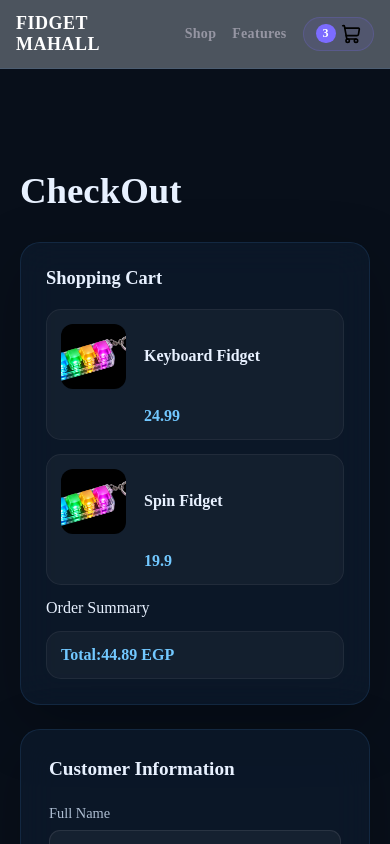
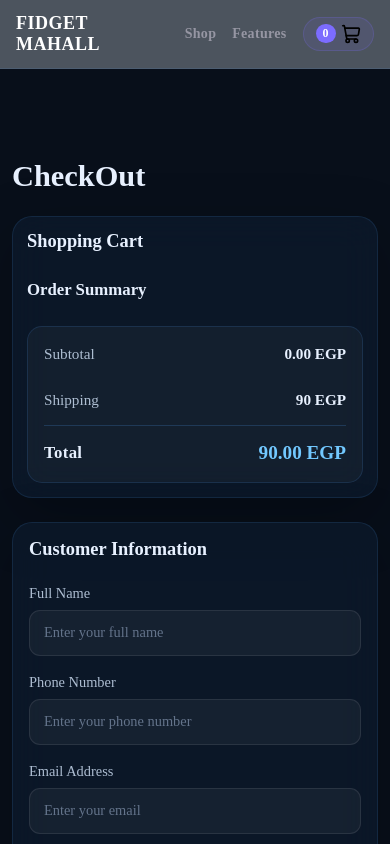
Before and after one commit to FrontEndByAbdelrahman/fidget-mahall, a React (Vite) app: page /checkout in a window 390 px wide. Shown: the top 844 px of the page. Built offline with nearby package versions, Linux system fonts and the light colour scheme.

Commit message:
checkOutSTyle

```diff
--- a/src/App.jsx
+++ b/src/App.jsx
@@ -1,4 +1,4 @@
-import { useState } from 'react'
+import { useState, useEffect } from 'react'
 import { Routes, Route } from 'react-router-dom'
 import { CartContext } from './context/Cart'
 import { useContext } from 'react'
@@ -10,28 +10,17 @@ import Features from './Features'
 import Footer from './Footer'
 import ProductDetail from './ProductDetail'
 import CheckOut from './CheckOut'
-import keyboardFidget from "./assets/keyboardFidget.jpeg";
+
 function App() {
-   const [cart, setCart] = useState([
-    {
-        id: 1,
-        name: "Keyboard Fidget",
-        description: "...",
-        image: keyboardFidget,
-        price: 24.99,
-        badge: "NEW",
-        quantity: 1
-    },
-    {
-        id: 2,
-        name: "Spin Fidget",
-        description: "...",
-        image: keyboardFidget,
-        price: 19.9,
-        badge: "POPULAR",
-        quantity: 2
-    }
-]);
+    const [cart, setCart] = useState(() => {
+        const savedCart = localStorage.getItem('cart')
+        return savedCart ? JSON.parse(savedCart) : []
+    })
+
+    useEffect(() => {
+        localStorage.setItem('cart', JSON.stringify(cart))
+    }, [cart])
+
     return (
         <CartContext.Provider value={{ cart, setCart }}>
         <>
--- a/src/CheckOut.jsx
+++ b/src/CheckOut.jsx
@@ -4,27 +4,74 @@
  import { CartContext } from './context/Cart'
    function CheckOut(){
     const { cart, setCart } = useContext(CartContext)
+
+    const handleQuantityChange = (id, newQuantity) => {
+      if (newQuantity < 1) return;
+      setCart(cart.map(item =>
+        item.id === id ? { ...item, quantity: newQuantity } : item
+      ));
+    };
+
+    const handleRemoveItem = (id) => {
+      setCart(cart.filter(item => item.id !== id));
+    };
+
+    const subtotal = cart.reduce((sum, item) => sum + item.price * item.quantity, 0);
+    const shipping = 90;
+    const orderTotal = subtotal + shipping;
+
     return (
       <div className="checkout-page">
           <h1>CheckOut</h1>
       <div className="checkout-container">
       <div className="checkout-left">
-   <p>Shopping Cart</p>
-   <div>
+   <p className="cart-section-title">Shopping Cart</p>
+   <div className="cart-items">
     {cart.map((item) => (
-      <div key={item.id}>
-        <img src={item.image} alt={item.name} />
-        <h2>{item.name}</h2>
-        <p>{item.price}</p>
-      </div>
+    <div className="checkout-product" key={item.id}>
+    <div className="product-media">
+      <img src={item.image} alt={item.name} />
+    </div>
+
+    <div className="product-body">
+        <div className="product-header">
+          <h2>{item.name}</h2>
+          <button
+            type="button"
+            className="remove-btn"
+            aria-label={`Remove ${item.name}`}
+            onClick={() => handleRemoveItem(item.id)}
+          >
+            ×
+          </button>
+        </div>
+        <p className="product-unit-price">{item.price} EGP each</p>
+        <div className="product-footer">
+          <div className="quantity-controls">
+            <button type="button" className="quantity-btn" aria-label="Decrease quantity" onClick={() => handleQuantityChange(item.id, item.quantity - 1)}>-</button>
+            <span className="quantity">{item.quantity}</span>
+            <button type="button" className="quantity-btn" aria-label="Increase quantity" onClick={() => handleQuantityChange(item.id, item.quantity + 1)}>+</button>
+          </div>
+          <p className="product-line-total">{item.price * item.quantity} EGP</p>
+        </div>
+    </div>
+</div>
     ))}
 
-    <p>Order Summary</p>
+    <p className="order-summary-title">Order Summary</p>
   <div className="order-summary">
-  <p className="total">
-    Total:
-    {cart.reduce((total, item) => total + item.price, 0)} EGP
-</p>
+        <p className="subtotal">
+          <span className="summary-label">Subtotal</span>
+          <span className="summary-value">{subtotal.toFixed(2)} EGP</span>
+        </p>
+        <p className="shipping">
+          <span className="summary-label">Shipping</span>
+          <span className="summary-value">{shipping} EGP</span>
+        </p>
+        <p className="total">
+          <span className="summary-label">Total</span>
+          <span className="summary-value">{orderTotal.toFixed(2)} EGP</span>
+        </p>
   </div>
    </div>
 
--- a/src/style/CheckOut.css
+++ b/src/style/CheckOut.css
@@ -12,22 +12,35 @@
     font-weight: 700;
 }
 
+/* =========================
+   Main Layout
+========================= */
+
 .checkout-container {
     max-width: 1200px;
     margin: auto;
+
     display: grid;
-    grid-template-columns: 1.6fr 0.9fr;
+    grid-template-columns: minmax(0, 1.6fr) minmax(300px, 0.9fr);
     gap: 24px;
+
+    align-items: start;
 }
 
-/* Left */
+/* =========================
+   Main Cards
+========================= */
+
 .checkout-left,
 .checkout-right {
     background: rgba(13, 27, 45, 0.72);
+
     border: 1px solid rgba(80, 160, 255, 0.12);
     border-radius: 20px;
+
     backdrop-filter: blur(18px);
     -webkit-backdrop-filter: blur(18px);
+
     box-shadow: 0 20px 60px rgba(0, 0, 0, 0.25);
 }
 
@@ -35,129 +48,240 @@
     padding: 25px;
 }
 
-.checkout-left > p {
+.checkout-right {
+    padding: 28px;
+    height: fit-content;
+}
+
+/* =========================
+   Shopping Cart Title
+========================= */
+
+.cart-section-title {
     margin: 0 0 20px;
     font-size: 1.15rem;
     font-weight: 600;
 }
 
-.checkout-left > div {
+/* =========================
+   Products Container
+========================= */
+
+.cart-items {
     display: flex;
     flex-direction: column;
     gap: 14px;
 }
 
-/* Product */
-.checkout-left > div > div {
+/* =========================
+   Product Card
+========================= */
+
+.checkout-product {
     display: grid;
-    grid-template-columns: 80px 1fr auto;
-    align-items: center;
-    gap: 18px;
-    padding: 14px;
+    grid-template-columns: 92px minmax(0, 1fr);
+    align-items: stretch;
+    gap: 16px;
+    padding: 16px;
     background: rgba(255, 255, 255, 0.035);
-    border: 1px solid rgba(255, 255, 255, 0.06);
-    border-radius: 15px;
+    border: 1px solid rgba(80, 160, 255, 0.12);
+    border-radius: 16px;
     transition: 0.2s ease;
 }
 
-.checkout-left > div > div:hover {
+.checkout-product:hover {
     background: rgba(70, 140, 220, 0.08);
-    border-color: rgba(90, 170, 255, 0.18);
+    border-color: rgba(90, 170, 255, 0.22);
+    box-shadow: 0 8px 24px rgba(0, 0, 0, 0.15);
 }
 
-.checkout-left img {
-    width: 80px;
-    height: 80px;
-    object-fit: cover;
-    border-radius: 12px;
+.product-media {
+    flex-shrink: 0;
+    border-radius: 14px;
+    overflow: hidden;
+    border: 1px solid rgba(255, 255, 255, 0.08);
+    background: rgba(0, 0, 0, 0.2);
+    aspect-ratio: 1;
 }
 
-.checkout-left h2 {
-    margin: 0;
-    font-size: 1rem;
-    font-weight: 600;
+.checkout-product img {
+    width: 100%;
+    height: 100%;
+    object-fit: cover;
+    display: block;
 }
 
-.checkout-left div div p {
-    margin: 0;
-    color: #72c8ff;
-    font-weight: 600;
+.product-body {
+    min-width: 0;
+    display: flex;
+    flex-direction: column;
+    gap: 10px;
 }
 
-/* Right */
-.checkout-right {
-    padding: 25px;
-    height: fit-content;
+.product-header {
+    display: flex;
+    align-items: flex-start;
+    justify-content: space-between;
+    gap: 12px;
 }
 
-.checkout-right > p {
-    margin: 0 0 25px;
-    font-size: 1.2rem;
+.product-header h2 {
+    margin: 0;
+    font-size: 1.02rem;
     font-weight: 600;
+    line-height: 1.35;
+    overflow-wrap: anywhere;
+    color: #e8f1ff;
 }
 
-.checkout-right > div {
-    padding-top: 20px;
-    border-top: 1px solid rgba(255, 255, 255, 0.08);
+.product-unit-price {
+    margin: 0;
+    font-size: 0.88rem;
+    font-weight: 500;
+    color: #8fa3bc;
 }
 
-.checkout-right > div p {
+.product-footer {
+    margin-top: auto;
     display: flex;
+    align-items: center;
     justify-content: space-between;
-    margin: 0;
-    font-size: 1.15rem;
-    font-weight: 600;
+    gap: 12px;
+    flex-wrap: wrap;
+    padding-top: 4px;
 }
 
-.order-summary {
-    display: flex !important;
-    flex-direction: row !important;
-    justify-content: space-between !important;
-    gap: 10px !important;
-    background: rgba(255, 255, 255, 0.035) !important;
-    border: 1px solid rgba(255, 255, 255, 0.06) !important;
-    border-radius: 15px !important;
-    padding: 14px !important;
+.product-line-total {
+    margin: 0;
+    font-size: 1.05rem;
+    font-weight: 700;
+    color: #72c8ff;
+    font-variant-numeric: tabular-nums;
 }
 
-.total {
-    width: 100% !important;
-    display: flex !important;
-    gap: 10px !important;
-    text-align: right !important;
+/* Quantity Controls */
+
+.quantity-controls {
+    display: inline-flex;
+    align-items: center;
+    gap: 6px;
+    padding: 4px;
+    border-radius: 10px;
+    background: rgba(255, 255, 255, 0.04);
+    border: 1px solid rgba(255, 255, 255, 0.07);
 }
 
+.quantity-btn {
+    width: 32px;
+    height: 32px;
 
+    border: 1px solid rgba(80, 160, 255, 0.3);
+    border-radius: 8px;
 
+    background: rgba(80, 160, 255, 0.1);
 
+    color: #72c8ff;
 
-.checkout-right {
-    padding: 28px;
-    height: fit-content;
+    font-size: 1.1rem;
+    font-weight: 600;
+
+    cursor: pointer;
+
+    transition: all 0.2s ease;
+
+    display: flex;
+    align-items: center;
+    justify-content: center;
 }
+
+.quantity-btn:hover {
+    background: rgba(80, 160, 255, 0.2);
+    border-color: rgba(80, 160, 255, 0.5);
+}
+
+.quantity-btn:active {
+    transform: scale(0.95);
+}
+
+.quantity {
+    font-size: 0.95rem;
+    font-weight: 600;
+    color: #e8f1ff;
+    min-width: 28px;
+    text-align: center;
+    font-variant-numeric: tabular-nums;
+}
+
+/* Remove Button */
+
+.remove-btn {
+    flex-shrink: 0;
+    width: 32px;
+    height: 32px;
+
+    border: 1px solid rgba(255, 82, 82, 0.3);
+    border-radius: 6px;
+
+    background: rgba(255, 82, 82, 0.1);
+
+    color: #ff5252;
+
+    font-size: 1.3rem;
+    font-weight: 600;
+
+    cursor: pointer;
+
+    transition: all 0.2s ease;
+
+    display: flex;
+    align-items: center;
+    justify-content: center;
+}
+
+.remove-btn:hover {
+    background: rgba(255, 82, 82, 0.2);
+    border-color: rgba(255, 82, 82, 0.5);
+}
+
+.remove-btn:active {
+    transform: scale(0.95);
+}
+
+/* =========================
+   Customer Information
+========================= */
 
 .customer-title {
     margin: 0 0 25px;
+
     font-size: 1.3rem;
     font-weight: 700;
+
     color: #e8f1ff;
 }
+
+/* =========================
+   Customer Form
+========================= */
 
 .customer-form {
     display: flex;
     flex-direction: column;
+
     gap: 18px;
 }
 
 .form-group {
     display: flex;
     flex-direction: column;
+
     gap: 8px;
 }
 
 .form-group label {
     font-size: 0.9rem;
     font-weight: 500;
+
     color: #aebed2;
 }
 
@@ -165,17 +289,21 @@
 .form-group textarea {
     width: 100%;
     box-sizing: border-box;
+
     padding: 13px 14px;
 
     background: rgba(255, 255, 255, 0.045);
+
     border: 1px solid rgba(255, 255, 255, 0.09);
     border-radius: 11px;
 
     color: #e8f1ff;
+
     font-size: 0.95rem;
     font-family: inherit;
 
     outline: none;
+
     transition: 0.2s ease;
 }
 
@@ -184,8 +312,9 @@
 }
 
 .form-group textarea {
+    min-height: 90px;
+
     resize: vertical;
-    min-height: 90px;
 }
 
 .form-group input::placeholder,
@@ -196,30 +325,109 @@
 .form-group input:focus,
 .form-group textarea:focus {
     border-color: rgba(80, 160, 255, 0.55);
+
     background: rgba(80, 160, 255, 0.06);
+
     box-shadow: 0 0 0 3px rgba(80, 160, 255, 0.08);
 }
+
+/* =========================
+   Order Summary
+========================= */
+
+.checkout-left .order-summary-title {
+    margin: 8px 0 12px;
+    font-size: 1.05rem;
+    font-weight: 600;
+    color: #e8f1ff;
+}
+
+.order-summary {
+    display: flex;
+    flex-direction: column;
+    align-items: stretch;
+    gap: 0;
+    padding: 4px 16px;
+    background: rgba(255, 255, 255, 0.035);
+    border: 1px solid rgba(80, 160, 255, 0.14);
+    border-radius: 15px;
+    overflow: hidden;
+}
+
+.subtotal,
+.shipping,
+.total {
+    width: 100%;
+    display: flex;
+    justify-content: space-between;
+    align-items: center;
+    gap: 16px;
+    margin: 0;
+    padding: 14px 0;
+}
+
+.subtotal,
+.shipping {
+    font-size: 0.95rem;
+    font-weight: 500;
+    color: #aebed2;
+}
+
+.subtotal .summary-value,
+.shipping .summary-value {
+    color: #e8f1ff;
+    font-weight: 600;
+    font-variant-numeric: tabular-nums;
+}
+
+.total {
+    margin-top: 2px;
+    padding-top: 16px;
+    font-size: 1.05rem;
+    font-weight: 700;
+    color: #e8f1ff;
+    border-top: 1px solid rgba(80, 160, 255, 0.2);
+}
+
+.total .summary-label {
+    letter-spacing: 0.02em;
+}
+
+.total .summary-value {
+    font-size: 1.2rem;
+    font-weight: 700;
+    color: #72c8ff;
+    font-variant-numeric: tabular-nums;
+}
+
+/* =========================
+   Checkout Button
+========================= */
 
 .checkout-btn {
     width: 100%;
     height: 48px;
+
     margin-top: 5px;
 
     border: none;
     border-radius: 11px;
 
     background: #3185d8;
+
     color: white;
 
     font-size: 0.95rem;
     font-weight: 600;
 
     cursor: pointer;
+
     transition: 0.2s ease;
 }
 
 .checkout-btn:hover {
     background: #3d94eb;
+
     transform: translateY(-1px);
 }
 
@@ -227,28 +435,115 @@
     transform: translateY(0);
 }
 
-/* Responsive */
-@media (max-width: 800px) {
+/* =========================
+   Tablet
+========================= */
+
+@media (max-width: 900px) {
+
     .checkout-container {
         grid-template-columns: 1fr;
     }
 
-    .checkout-page {
-        padding: 100px 20px 40px;
+    .checkout-right {
+        width: 100%;
+        box-sizing: border-box;
     }
 }
 
-@media (max-width: 500px) {
-    .checkout-left > div > div {
-        grid-template-columns: 65px 1fr;
+/* =========================
+   Mobile
+========================= */
+
+@media (max-width: 600px) {
+
+    .checkout-page {
+        padding: 90px 16px 40px;
     }
 
-    .checkout-left img {
-        width: 65px;
-        height: 65px;
+    .checkout-page > h1 {
+        margin-bottom: 22px;
+
+        font-size: 1.9rem;
     }
 
-    .checkout-left div div p {
-        grid-column: 2;
+    .checkout-left {
+        padding: 18px;
+    }
+
+    .checkout-right {
+        padding: 20px;
+    }
+
+    .checkout-product {
+        grid-template-columns: 72px minmax(0, 1fr);
+        gap: 12px;
+        padding: 12px;
+    }
+
+    .product-header h2 {
+        font-size: 0.95rem;
+    }
+
+    .product-line-total {
+        font-size: 0.98rem;
+    }
+
+    .quantity-btn {
+        width: 28px;
+        height: 28px;
+        font-size: 1rem;
+    }
+
+    .quantity {
+        font-size: 0.9rem;
+    }
+
+    .customer-title {
+        font-size: 1.15rem;
     }
 }
+
+/* =========================
+   Small Mobile
+========================= */
+
+@media (max-width: 400px) {
+
+    .checkout-page {
+        padding-left: 12px;
+        padding-right: 12px;
+    }
+
+    .checkout-left {
+        padding: 14px;
+    }
+
+    .checkout-right {
+        padding: 16px;
+    }
+
+    .checkout-product {
+        grid-template-columns: 60px minmax(0, 1fr);
+        gap: 10px;
+    }
+
+    .product-header h2 {
+        font-size: 0.9rem;
+    }
+
+    .product-line-total {
+        font-size: 0.92rem;
+    }
+
+    .remove-btn {
+        width: 26px;
+        height: 26px;
+        font-size: 1.1rem;
+    }
+
+    .form-group input,
+    .form-group textarea {
+        font-size: 0.9rem;
+    }
+}
```
Also changed, not shown: src/ProductsSec.jsx (+4 -4 lines).
